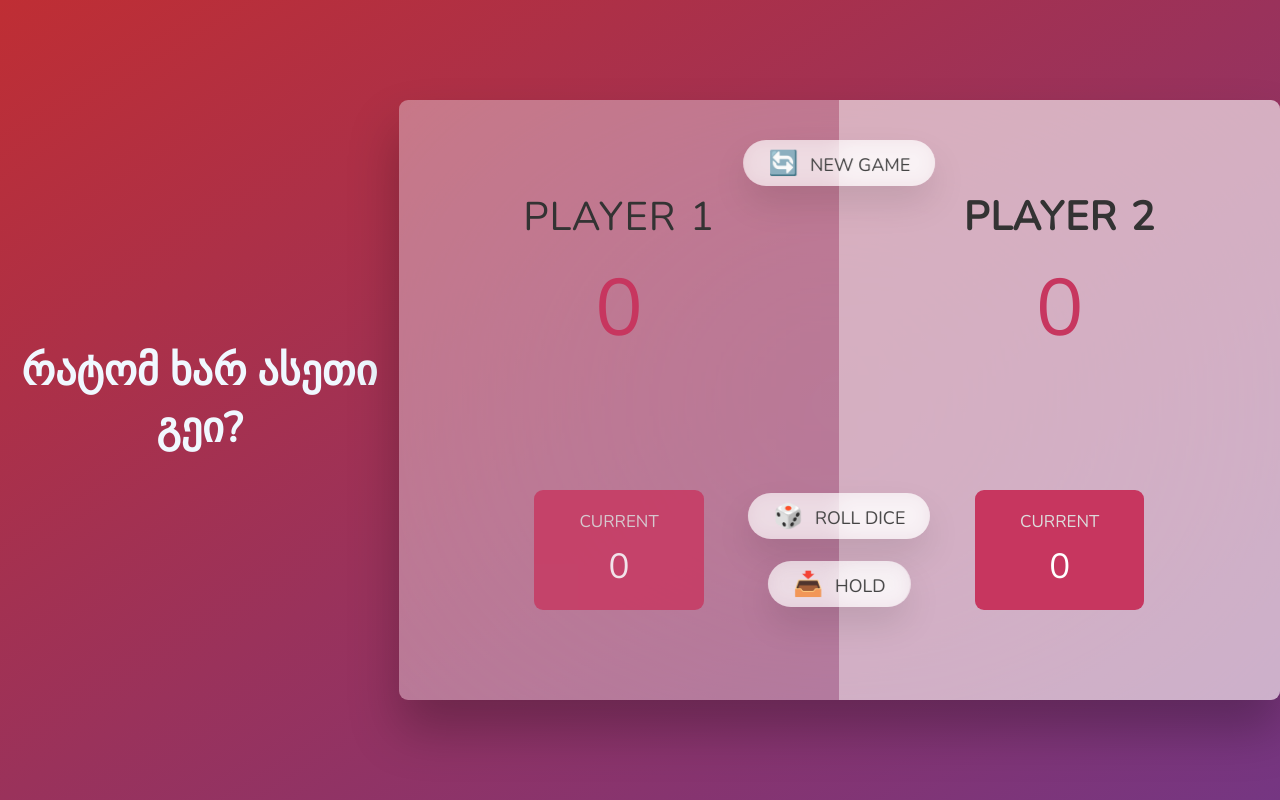
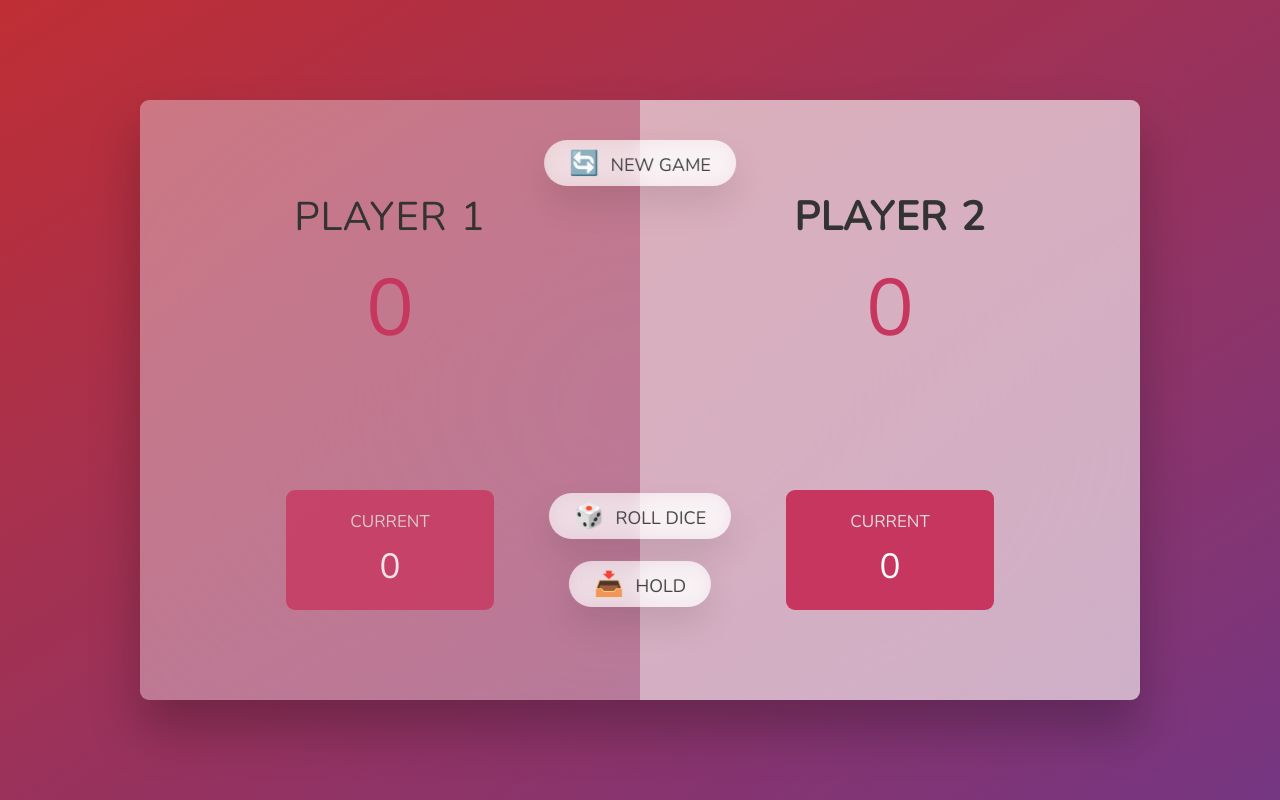
Before and after one commit to AlexandreDelay/darasdaras, a plain HTML site: page index.html in a window 1280 px wide. Both pictures are taken after a click on the button "📥 HOLD". Drawn offline with nearby package versions, Linux system fonts and the light colour scheme.

Commit message:
Add files via upload

```diff
--- a/index.html
+++ b/index.html
@@ -5,9 +5,8 @@
     <meta name="viewport" content="width=device-width, initial-scale=1.0" />
     <meta http-equiv="X-UA-Compatible" content="ie=edge" />
     <link rel="stylesheet" href="style.css" />
-    <title>Pig Game</title>
+    <title>Kamateli</title>
   </head>
-  <h1>რატომ ხარ ასეთი გეი?</h1>
   <body>
     <main>
       <section class="player player--0 player--active">
--- a/script.js
+++ b/script.js
@@ -61,7 +61,7 @@ const buttonHold = function () {
     document.getElementById(`score--${activePlayer}`).textContent =
       scores[activePlayer];
     // player wins
-    if (scores[activePlayer] > 20) {
+    if (scores[activePlayer] > 99) {
       document.getElementById(`current--${activePlayer}`).textContent =
         'You Win';
       diceEl.classList.add('hidden');
--- a/style.css
+++ b/style.css
@@ -172,6 +172,5 @@ main {
 
 h1 {
   text-align: center;
-  font-size: 42px;
-  color: aliceblue;
+  border: #bf2e34;
 }
```
